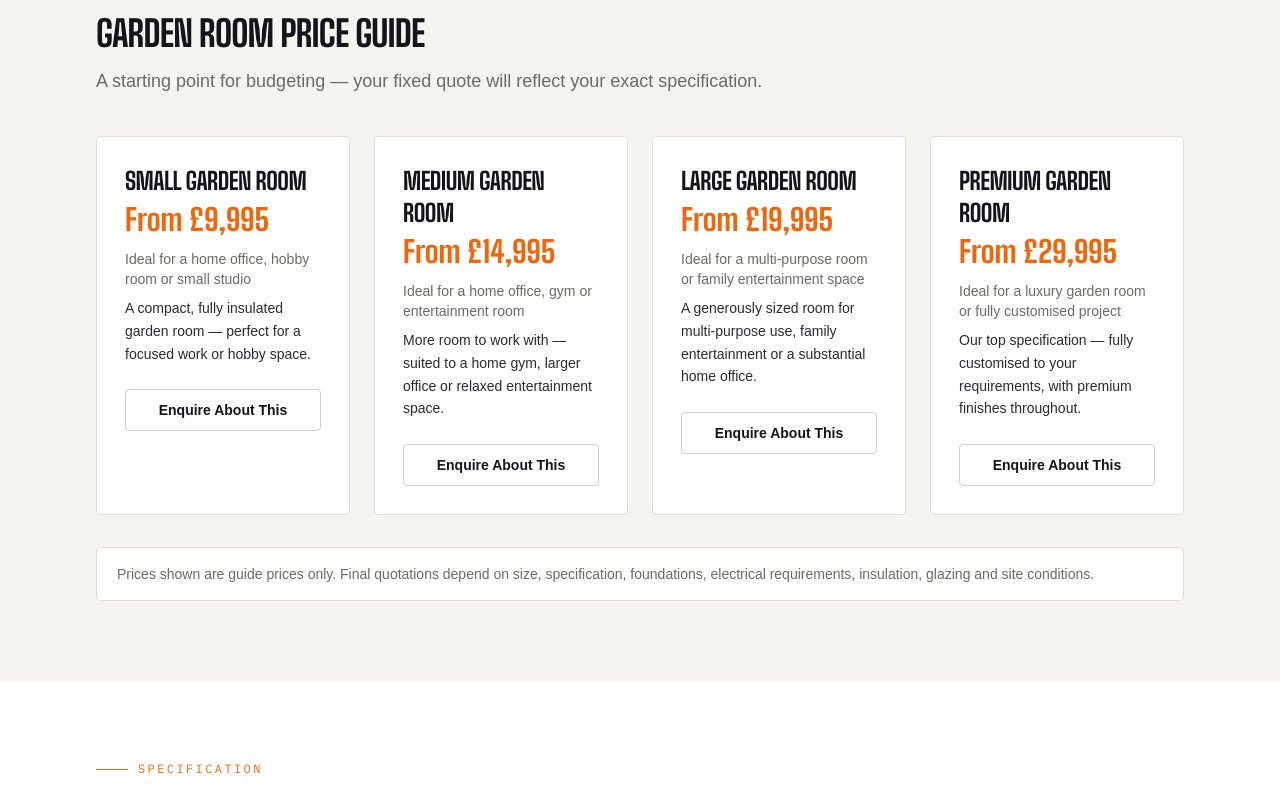
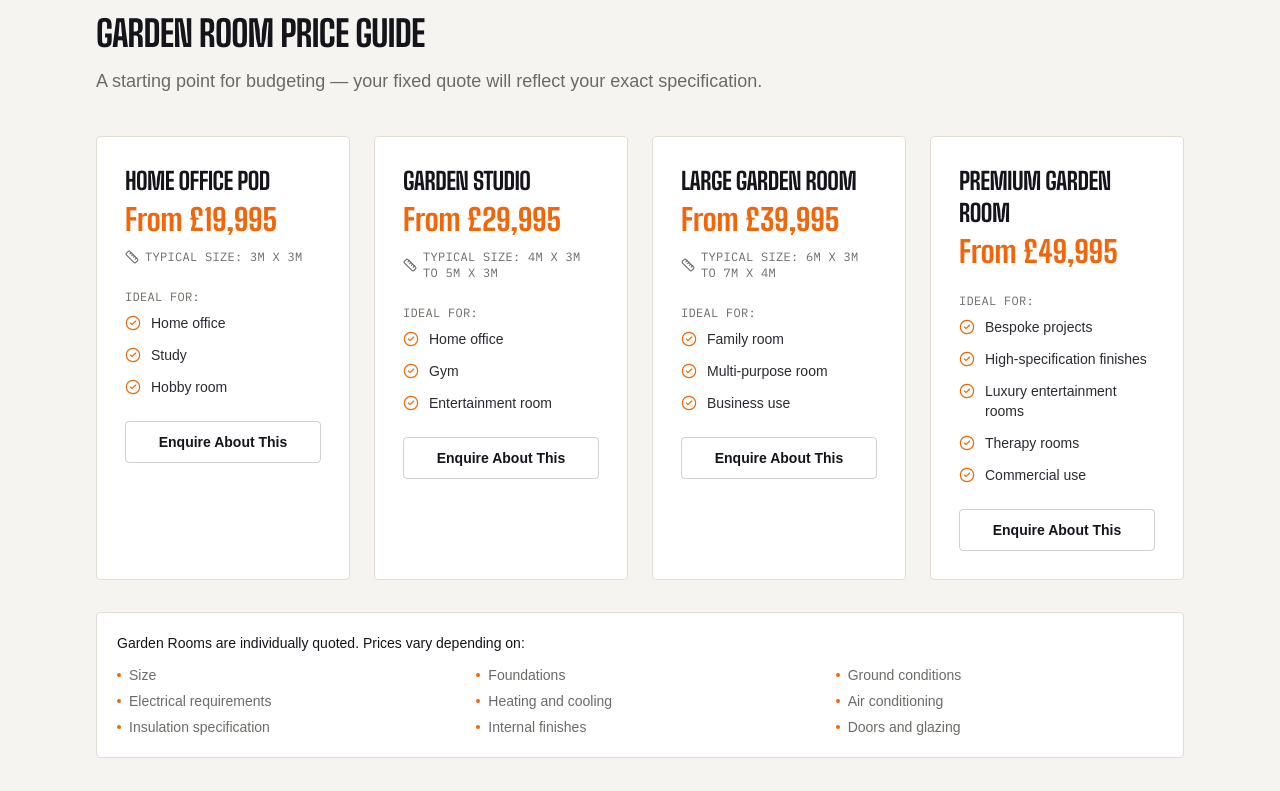
Before and after one commit to jasonkazakos-cpu/zebra-trades-website, a Next.js app: page /garden-rooms in a window 1280 px wide. Shown: the part 1840-2631 px from the top of the page. Built offline with nearby package versions, Linux system fonts and the light colour scheme; a web font is replaced by a local one.

Commit message:
Update garden room price guide with new packages, sizes and pricing factors

```diff
--- a/app/garden-rooms/page.tsx
+++ b/app/garden-rooms/page.tsx
@@ -64,31 +64,40 @@ const garderRoomUses = [
 
 const packages: Package[] = [
   {
-    name: "Small Garden Room",
-    price: "From £9,995",
-    bestFor: "Ideal for a home office, hobby room or small studio",
-    description: "A compact, fully insulated garden room — perfect for a focused work or hobby space.",
+    name: "Home Office Pod",
+    price: "From £19,995",
+    size: "3m x 3m",
+    featuresLabel: "Ideal for:",
+    features: ["Home office", "Study", "Hobby room"],
     serviceLabel: SERVICE,
   },
   {
-    name: "Medium Garden Room",
-    price: "From £14,995",
-    bestFor: "Ideal for a home office, gym or entertainment room",
-    description: "More room to work with — suited to a home gym, larger office or relaxed entertainment space.",
+    name: "Garden Studio",
+    price: "From £29,995",
+    size: "4m x 3m to 5m x 3m",
+    featuresLabel: "Ideal for:",
+    features: ["Home office", "Gym", "Entertainment room"],
     serviceLabel: SERVICE,
   },
   {
     name: "Large Garden Room",
-    price: "From £19,995",
-    bestFor: "Ideal for a multi-purpose room or family entertainment space",
-    description: "A generously sized room for multi-purpose use, family entertainment or a substantial home office.",
+    price: "From £39,995",
+    size: "6m x 3m to 7m x 4m",
+    featuresLabel: "Ideal for:",
+    features: ["Family room", "Multi-purpose room", "Business use"],
     serviceLabel: SERVICE,
   },
   {
     name: "Premium Garden Room",
-    price: "From £29,995",
-    bestFor: "Ideal for a luxury garden room or fully customised project",
-    description: "Our top specification — fully customised to your requirements, with premium finishes throughout.",
+    price: "From £49,995",
+    featuresLabel: "Ideal for:",
+    features: [
+      "Bespoke projects",
+      "High-specification finishes",
+      "Luxury entertainment rooms",
+      "Therapy rooms",
+      "Commercial use",
+    ],
     serviceLabel: SERVICE,
   },
 ];
@@ -242,11 +251,29 @@ export default function GardenRoomsPage() {
           <div className="mt-10 grid gap-6 sm:grid-cols-2 lg:grid-cols-4">
             {packages.map((pkg) => <PackageCard key={pkg.name} pkg={pkg} />)}
           </div>
-          <p className="mt-8 rounded-sm border border-line bg-paper px-5 py-4 text-sm text-slate">
-            Prices shown are guide prices only. Final quotations depend on
-            size, specification, foundations, electrical requirements,
-            insulation, glazing and site conditions.
-          </p>
+          <div className="mt-8 rounded-sm border border-line bg-paper px-5 py-5">
+            <p className="text-sm font-medium text-ink">
+              Garden Rooms are individually quoted. Prices vary depending on:
+            </p>
+            <ul className="mt-3 grid gap-x-8 gap-y-1.5 text-sm text-slate sm:grid-cols-2 lg:grid-cols-3">
+              {[
+                "Size",
+                "Foundations",
+                "Ground conditions",
+                "Electrical requirements",
+                "Heating and cooling",
+                "Air conditioning",
+                "Insulation specification",
+                "Internal finishes",
+                "Doors and glazing",
+              ].map((factor) => (
+                <li key={factor} className="flex items-center gap-2">
+                  <span className="size-1 shrink-0 rounded-full bg-accent" aria-hidden="true" />
+                  {factor}
+                </li>
+              ))}
+            </ul>
+          </div>
         </Container>
       </section>
 
--- a/components/PackageCard.tsx
+++ b/components/PackageCard.tsx
@@ -1,4 +1,4 @@
-import { Clock, CheckCircle2 } from "lucide-react";
+import { Clock, Ruler, CheckCircle2 } from "lucide-react";
 import Link from "next/link";
 
 export type Package = {
@@ -6,8 +6,10 @@ export type Package = {
   price: string;
   bestFor?: string;
   duration?: string;
-  description: string;
+  size?: string;
+  description?: string;
   features?: string[];
+  featuresLabel?: string;
   serviceLabel?: string;
 };
 
@@ -27,13 +29,27 @@ export default function PackageCard({ pkg }: { pkg: Package }) {
       <p className="mt-1 font-display text-3xl font-bold text-accent">
         {pkg.price}
       </p>
+      {pkg.size && (
+        <p className="mt-3 flex items-center gap-1.5 font-mono text-xs uppercase tracking-wide text-slate">
+          <Ruler className="size-3.5 shrink-0" strokeWidth={2} aria-hidden="true" />
+          Typical size: {pkg.size}
+        </p>
+      )}
       {pkg.bestFor && (
-        <p className="mt-3 text-sm font-medium text-slate">{pkg.bestFor}</p>
+        <p className={`text-sm font-medium text-slate ${pkg.size ? "mt-2" : "mt-3"}`}>{pkg.bestFor}</p>
       )}
+      {pkg.description && (
         <p className="mt-2 text-sm leading-relaxed text-ink-soft">{pkg.description}</p>
+      )}
 
       {pkg.features && pkg.features.length > 0 && (
-        <ul className="mt-6 space-y-3">
+        <div className="mt-6">
+          {pkg.featuresLabel && (
+            <p className="mb-2 font-mono text-xs uppercase tracking-wide text-slate">
+              {pkg.featuresLabel}
+            </p>
+          )}
+          <ul className="space-y-3">
             {pkg.features.map((feature) => (
               <li key={feature} className="flex items-start gap-2.5 text-sm text-ink-soft">
                 <CheckCircle2
@@ -45,6 +61,7 @@ export default function PackageCard({ pkg }: { pkg: Package }) {
               </li>
             ))}
           </ul>
+        </div>
       )}
 
       <Link
```
Lines whose indentation alone changed are shown as unchanged.
